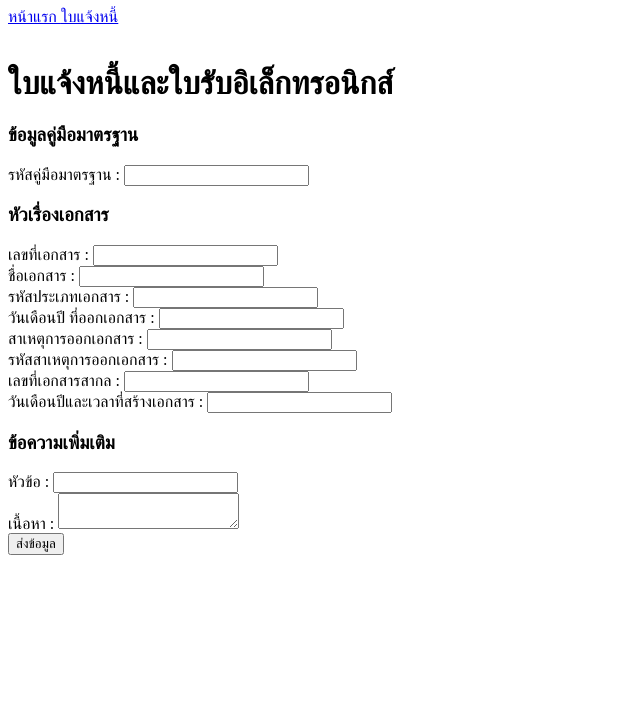
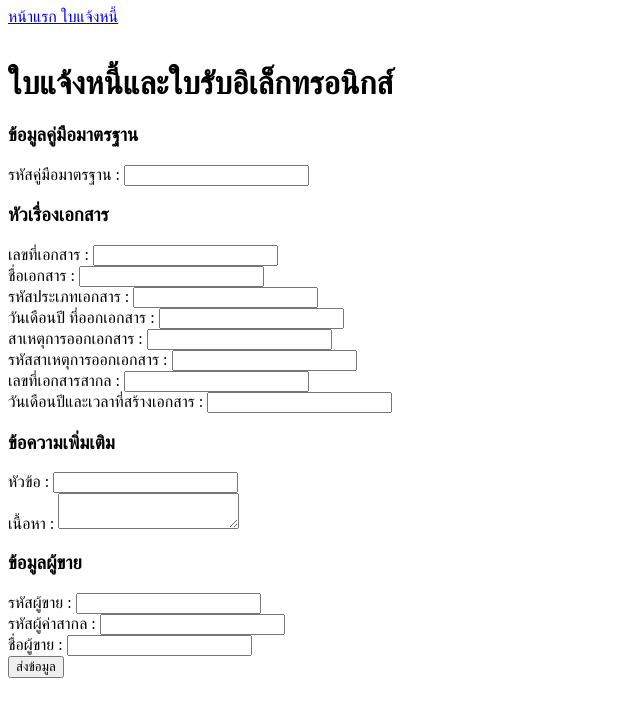
Before and after one commit to it-kmitl-2018/group8, a Vue app: page /#/invoiceForm in a window 1280 px wide. Shown: the top 716 px of the page, without its empty margins (0-640 px from the left). Built offline with nearby package versions, Linux system fonts and the light colour scheme.

Commit message:
add Seller in invoiceForm.vue

```diff
--- a/src/components/invoiceForm.vue
+++ b/src/components/invoiceForm.vue
@@ -20,7 +20,13 @@
        <h3>ข้อความเพิ่มเติม</h3>
        หัวข้อ : <input v-model="includeNote.subject"/><br>
        เนื้อหา : <textarea v-model="includeNote.content"/><br>
+       <!--Seller Trade Party-->
+       <h3> ข้อมูลผู้ขาย </h3>
+       รหัสผู้ขาย : <input v-model="sellerTradeParty.id"/><br>
+       รหัสผู้ค่าสากล : <input v-model="sellerTradeParty.globalID"/><br>
+       ชื่อผู้ขาย : <input v-model="sellerTradeParty.name"/><br>
        <button @click="buttonIsSubmitted=true"> ส่งข้อมูล </button>
+
      </div>
      <div v-else>
         <h1> โปรดตรวจสอบข้อมูลดังกล่าวว่าถูกต้องหรือไม่ </h1>
@@ -41,6 +47,12 @@
         <h3>ข้อความเพิ่มเติม</h3>
         หัวข้อ : <span>{{ includeNote.subject }}</span><br>
         เนื้อหา : <span>{{ includeNote.content }}</span><br>
+        <!--Seller Trade Party-->
+        <h3> ข้อมูลผู้ขาย </h3>
+        รหัสผู้ขาย : <span>{{ sellerTradeParty.id }}</span><br>
+        รหัสผู้ค่าสากล : <span>{{ sellerTradeParty.globalid }}</span><br>
+        ชื่อผู้ขาย : <span>{{ sellerTradeParty.id }}</span><br>
+        <input v-model="sellerTradeParty.name"/><br>
      </div>
    </div>
 </template>
@@ -64,6 +76,11 @@
         includeNote: {
           subject: '',
           content: ''
+        },
+        sellerTradeParty: {
+          id: '',
+          globalID: '',
+          name: ''
         }
       };
     },
```
